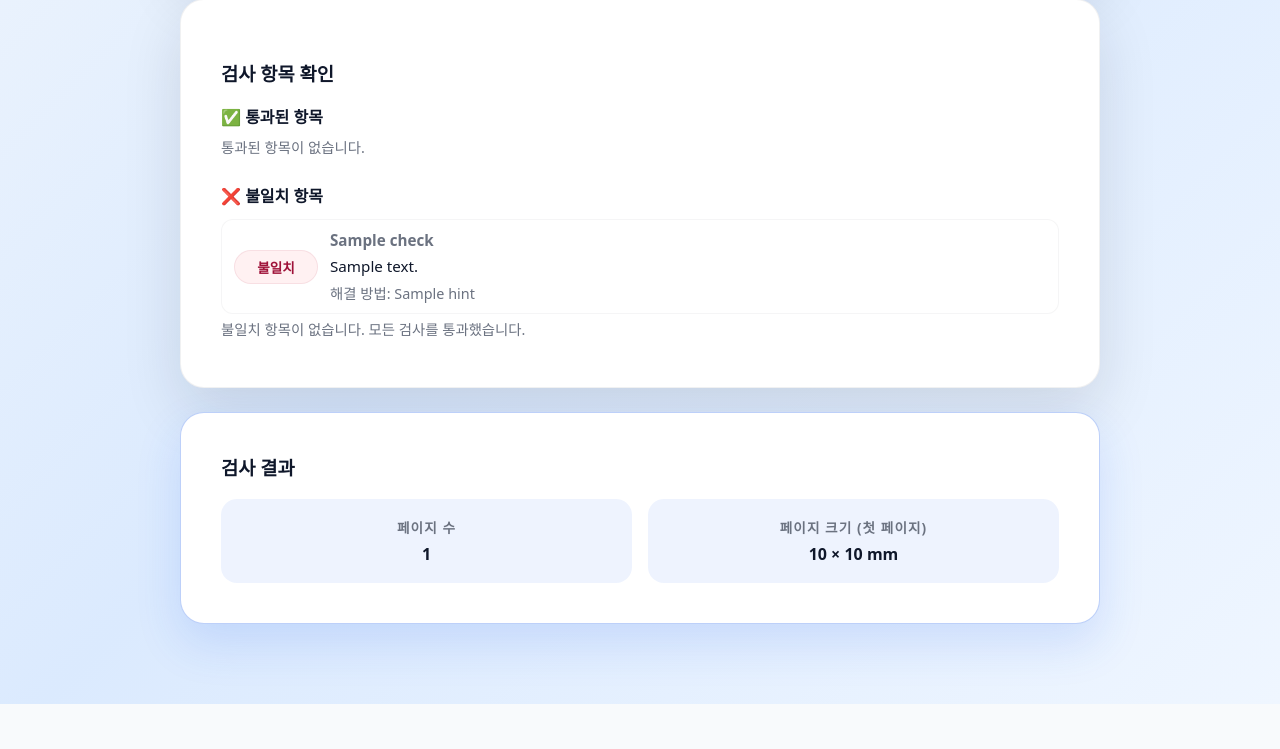
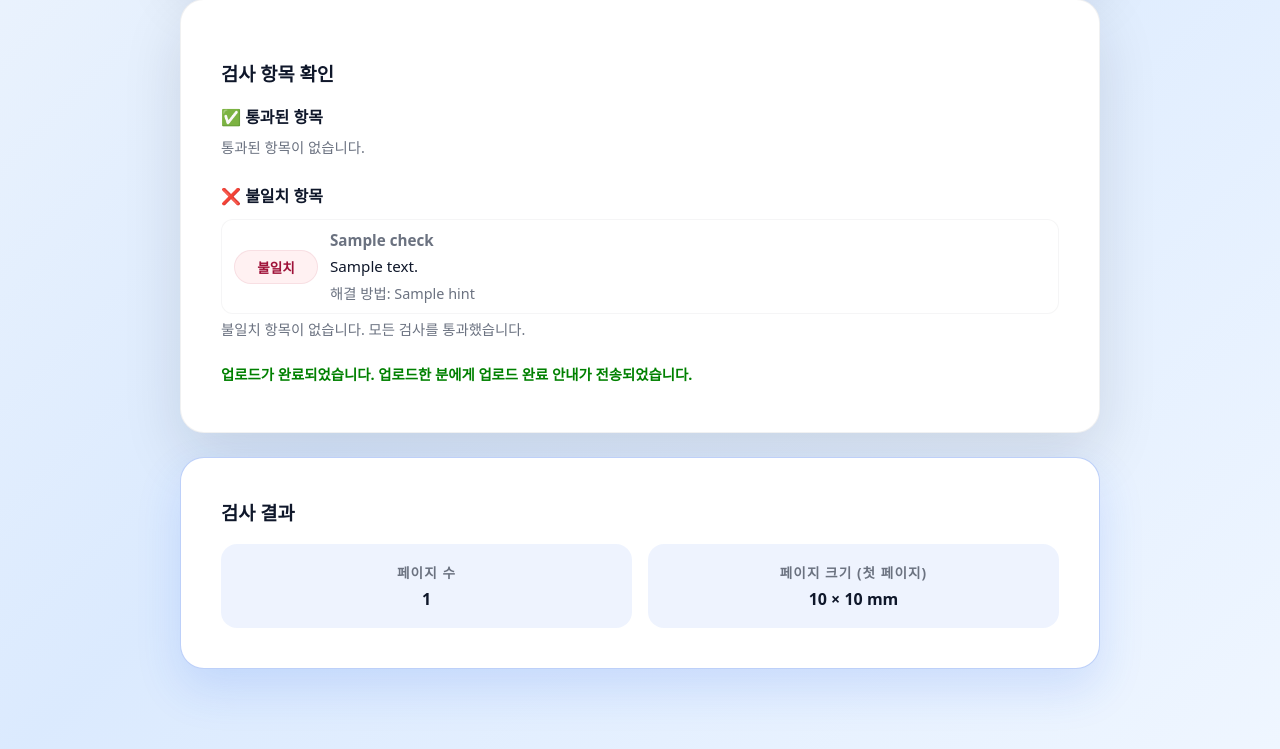
Before and after one commit to dev-scallop/uploadEbookHanbit, a Flask app: template templates/index.html in a window 1280 px wide. Shown: the part 769-1518 px from the top of the page. Before the commit the page ends 1473 px from the top, so only its background shows below. Run offline with Flask 2, Linux system fonts and the light colour scheme; the template is opened without the code that fills it: most values are stand-ins (such as "Sample title", 1, 10 or a date in 2020).

Commit message:
Add AJAX upload with progress bar and uploader completion message

```diff
--- a/templates/index.html
+++ b/templates/index.html
@@ -106,6 +106,12 @@
         text-align: center;
         transition: border-color 0.2s ease, background 0.2s ease;
       }
+
+  /* progress bar */
+  .progress-wrap { margin-top: 12px; display: none; }
+  .progress { height: 12px; background: #e6eefc; border-radius: 999px; overflow: hidden; }
+  .progress > .bar { height: 100%; width: 0%; background: linear-gradient(90deg,var(--brand),var(--brand-dark)); transition: width 0.2s ease; }
+  .progress .label { margin-top:6px; font-size:0.9rem; color:var(--muted); }
 
       .file-field:hover {
         border-color: var(--brand);
@@ -253,7 +259,7 @@
       </header>
 
       <section class="card upload-card">
-        <form action="/upload" method="post" enctype="multipart/form-data">
+  <form id="upload-form" action="/upload" method="post" enctype="multipart/form-data">
           <label class="field-label" for="book-search">원 도서 검색 및 선택</label>
           <input id="book-search" type="text" placeholder="도서명을 입력해 검색하세요" style="padding:10px;border-radius:8px;border:1px solid #ddd;width:100%;">
           <select id="book-select" name="book_name" required style="margin-top:8px;padding:10px;border-radius:8px;border:1px solid #ddd;width:100%;">
@@ -271,6 +277,10 @@
           <p class="hint">PDF 한 개만 업로드할 수 있으며 서버에서 즉시 저장/검증됩니다.</p>
           <button type="submit" class="primary">검사 시작</button>
         </form>
+        <div class="progress-wrap" id="progress-wrap">
+          <div class="progress" id="progress"><div class="bar" id="progress-bar"></div></div>
+          <div class="label" id="progress-label"></div>
+        </div>
         <script>
           (function(){
             const search = document.getElementById('book-search');
@@ -297,6 +307,65 @@
               const w = opt.dataset.width; const h = opt.dataset.height; const p = opt.dataset.pages;
               let txt = '선택: ' + v + (p?(' — 페이지: '+p):'') + (w && h?(' — 크기: '+w+'x'+h+' mm'):'');
               info.style.display='block'; info.textContent = txt;
+            });
+            // AJAX upload with progress
+            const form = document.getElementById('upload-form');
+            const progressWrap = document.getElementById('progress-wrap');
+            const progressBar = document.getElementById('progress-bar');
+            const progressLabel = document.getElementById('progress-label');
+            form.addEventListener('submit', function(ev){
+              ev.preventDefault();
+              const fd = new FormData(form);
+              const xhr = new XMLHttpRequest();
+              xhr.open('POST', form.action, true);
+
+              progressWrap.style.display = 'block';
+              progressBar.style.width = '0%';
+              progressLabel.textContent = '업로드 중...';
+
+              let indeterminateTimer = null;
+
+              xhr.upload.onprogress = function(e){
+                if(e.lengthComputable){
+                  const pct = Math.round((e.loaded / e.total) * 100);
+                  progressBar.style.width = pct + '%';
+                  progressLabel.textContent = '업로드: ' + pct + '%';
+                }
+              };
+
+              xhr.onreadystatechange = function(){
+                if(xhr.readyState === 2){
+                  // headers received -> server started processing
+                  progressLabel.textContent = '서버에서 검사 중...';
+                  // animate indeterminate bar
+                  let v = 0;
+                  indeterminateTimer = setInterval(function(){
+                    v = (v + 5) % 100;
+                    progressBar.style.width = (50 + (v/2)) + '%';
+                  }, 300);
+                }
+                if(xhr.readyState === 4){
+                  if(indeterminateTimer) clearInterval(indeterminateTimer);
+                  progressBar.style.width = '100%';
+                  progressLabel.textContent = '완료';
+                  // replace page content with server-rendered HTML
+                  try{
+                    const parser = new DOMParser();
+                    const doc = parser.parseFromString(xhr.responseText, 'text/html');
+                    const newPage = doc.querySelector('.page');
+                    if(newPage){
+                      document.querySelector('.page').replaceWith(newPage);
+                    } else {
+                      // fallback: reload
+                      window.location.reload();
+                    }
+                  }catch(err){
+                    window.location.reload();
+                  }
+                }
+              };
+
+              xhr.send(fd);
             });
           })();
         </script>
@@ -335,6 +404,7 @@
                 {% endfor %}
                 {% if not had_fail %}
                   <div class="hint">불일치 항목이 없습니다. 모든 검사를 통과했습니다.</div>
+                  <div class="hint" style="margin-top:8px;color:green;font-weight:700;">업로드가 완료되었습니다. 업로드한 분에게 업로드 완료 안내가 전송되었습니다.</div>
                 {% endif %}
               </div>
             </section>
```
